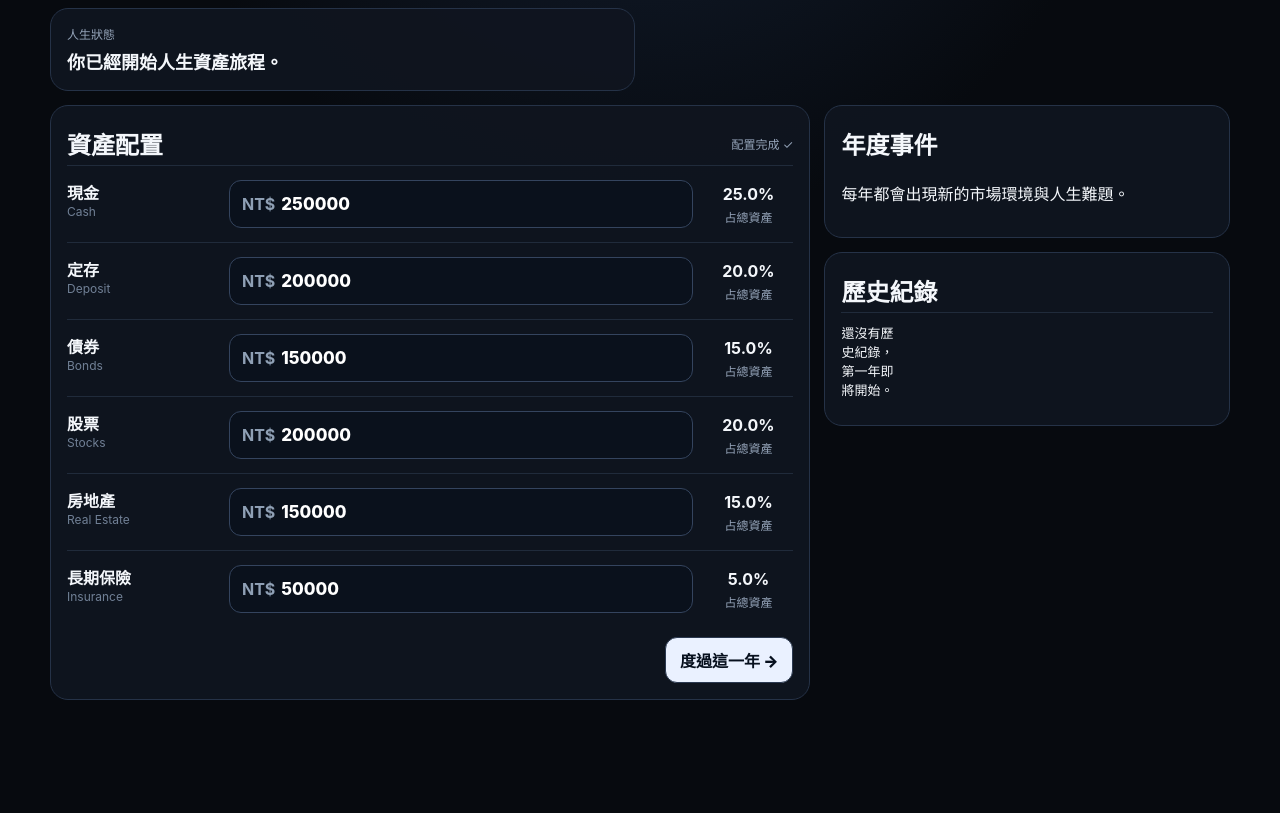
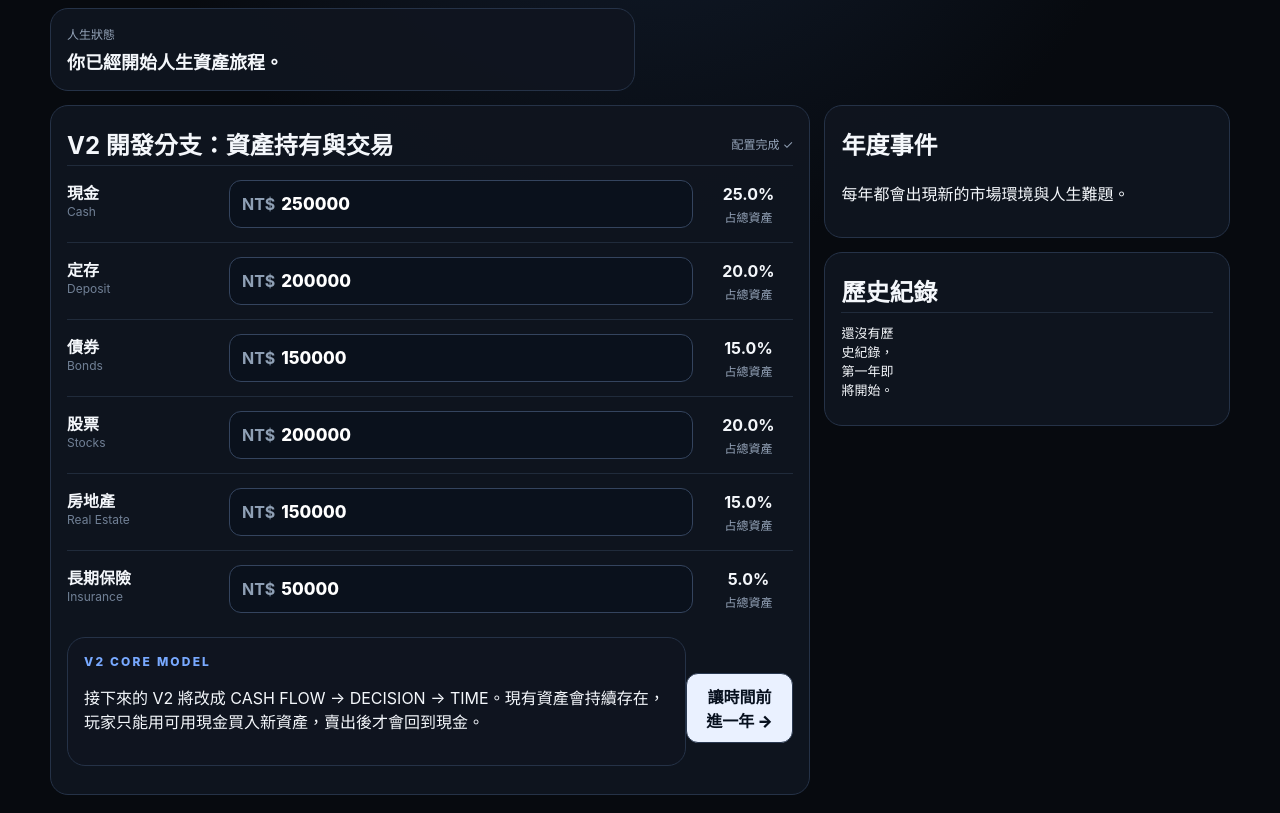
Before and after one commit to yamacha0214-glitch/time-financial-life-simulator, a Next.js app: page / in a window 1280 px wide. Shown: the part 273-1086 px from the top of the page. Before the commit the page ends 991 px from the top, so only its background shows below. Built offline with nearby package versions, Linux system fonts and the light colour scheme.

Commit message:
Start TIME V2 branch with holdings-first game direction

```diff
--- a/app/page.tsx
+++ b/app/page.tsx
@@ -662,7 +662,7 @@ export default function Page() {
         <section className="layout">
           <div className="panel allocations-panel">
             <div className="panel-header">
-              <h2>資產配置</h2>
+              <h2>V2 開發分支：資產持有與交易</h2>
               <span className={allocationValid ? '' : 'allocation-warning'}>{allocationValid ? '配置完成 ✓' : `尚差 NT${roundMoney(Math.abs(allocationDifference)).toLocaleString('en-US')} ${allocationDifference > 0 ? '未配置' : '超額配置'}`}</span>
             </div>
             {allocationList.map(({ asset, percentage, amount }) => (
@@ -692,8 +692,12 @@ export default function Page() {
             ))}
 
             <div className="cta-row">
+              <div className="panel" style={{marginBottom:12}}>
+                <div className="eyebrow">V2 CORE MODEL</div>
+                <p>接下來的 V2 將改成 CASH FLOW → DECISION → TIME。現有資產會持續存在，玩家只能用可用現金買入新資產，賣出後才會回到現金。</p>
+              </div>
               <button className="primary" disabled={!canAdvance} onClick={advanceYear}>
-                度過這一年 →
+                讓時間前進一年 →
               </button>
             </div>
           </div>
```
